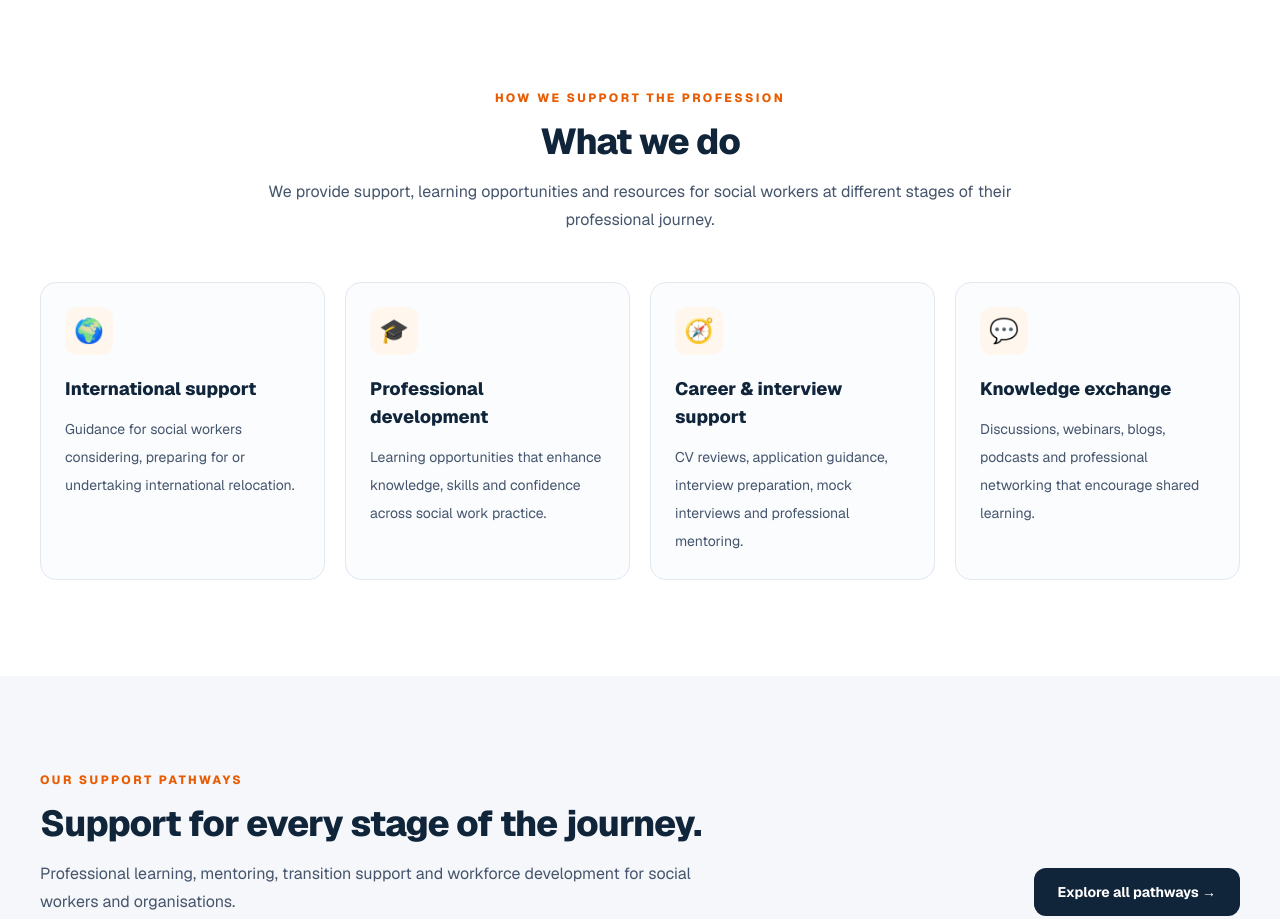
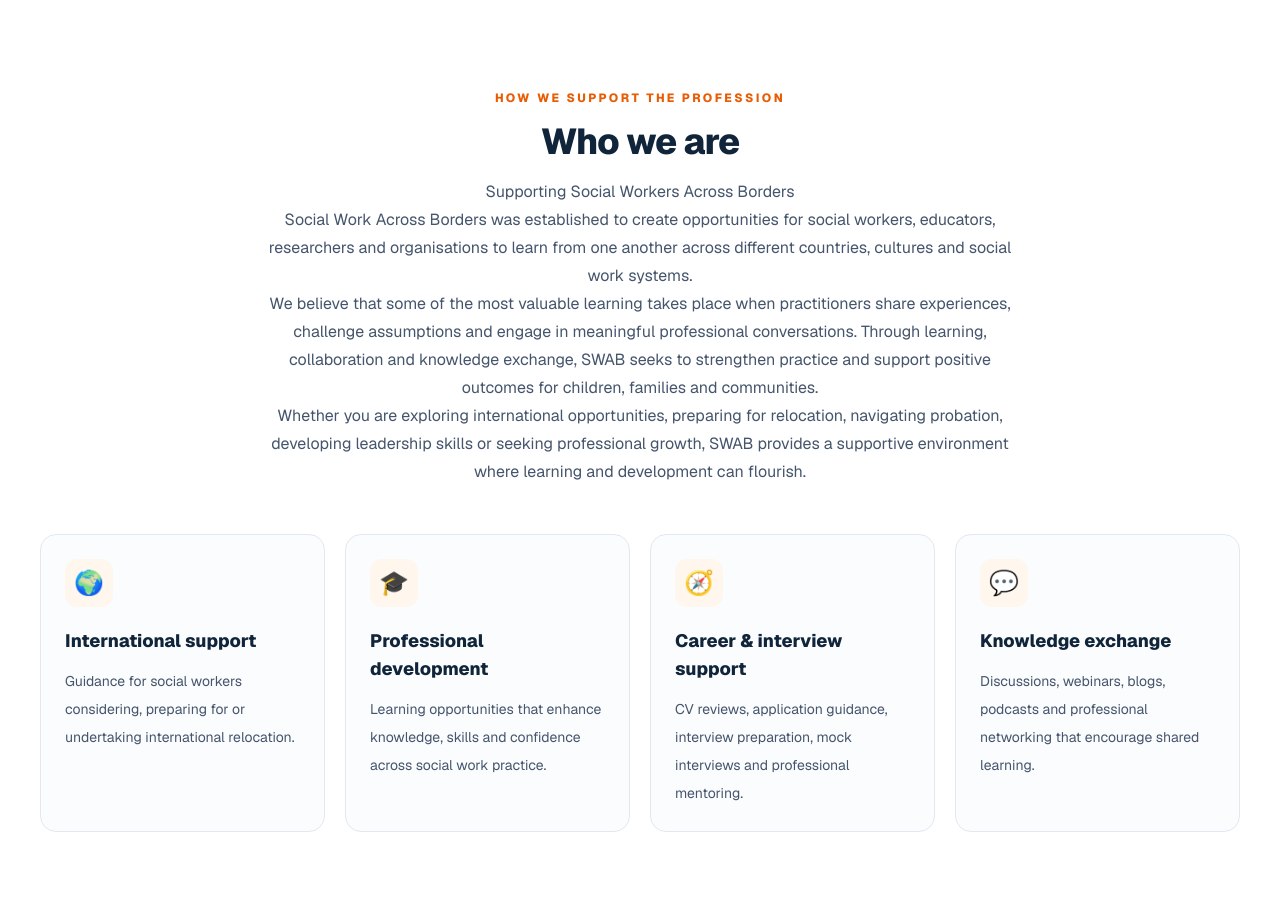
Before and after one commit to Chriswellp/Nathanael-Blog-System, a Next.js app: page / in a window 1280 px wide. Shown: the part 3920-4839 px from the top of the page. Built offline with nearby package versions, Linux system fonts and the light colour scheme; no server answers; the database is empty.

Commit message:
updating subtitle at home

```diff
--- a/src/components/Home.tsx
+++ b/src/components/Home.tsx
@@ -340,10 +340,25 @@ export default function Home({ setActivePage, initialHero }: HomeProps) {
         <div className="mx-auto max-w-7xl px-5 sm:px-8 lg:px-10">
           <div className="mx-auto mb-12 max-w-3xl text-center">
             <p className="text-xs font-extrabold uppercase tracking-[.2em] text-[#e85d04]">How we support the profession</p>
-            <h2 className="mt-4 text-3xl font-extrabold tracking-tight text-[#10243a] sm:text-4xl">What we do</h2>
+            <h2 className="mt-4 text-3xl font-extrabold tracking-tight text-[#10243a] sm:text-4xl">Who we are</h2>
             <p className="mt-4 text-base leading-7 text-slate-600">
-              We provide support, learning opportunities and resources for
-              social workers at different stages of their professional journey.
+             Supporting Social Workers Across Borders
+             <p>
+              Social Work Across Borders was established to create opportunities for social workers,
+              educators, researchers and organisations to learn from one another across different
+              countries, cultures and social work systems.
+             </p>
+             <p>
+              We believe that some of the most valuable learning takes place when practitioners share
+              experiences, challenge assumptions and engage in meaningful professional conversations.
+              Through learning, collaboration and knowledge exchange, SWAB seeks to strengthen practice
+              and support positive outcomes for children, families and communities.
+             </p>
+             <p>
+              Whether you are exploring international opportunities, preparing for relocation, navigating
+              probation, developing leadership skills or seeking professional growth, SWAB provides a
+              supportive environment where learning and development can flourish.
+             </p>
             </p>
           </div>
           <div className="grid gap-5 md:grid-cols-2 lg:grid-cols-4">
```
